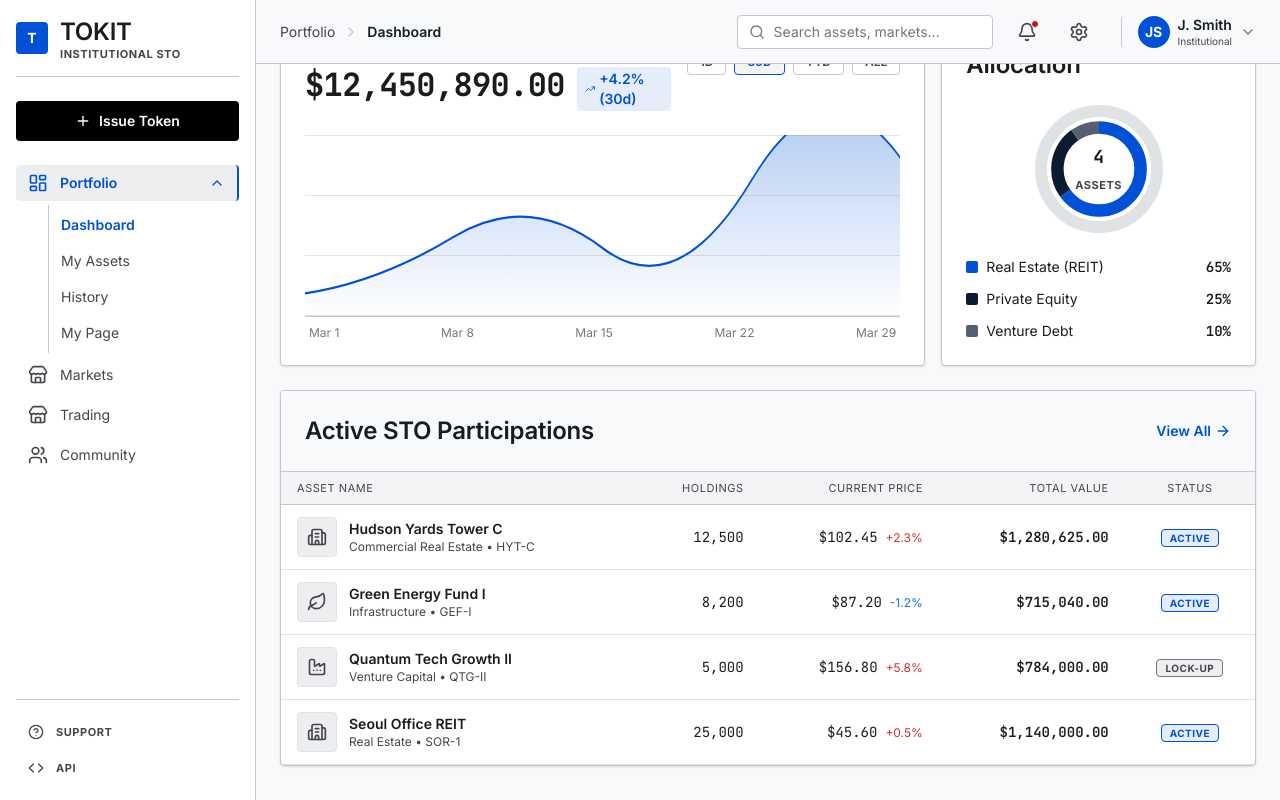
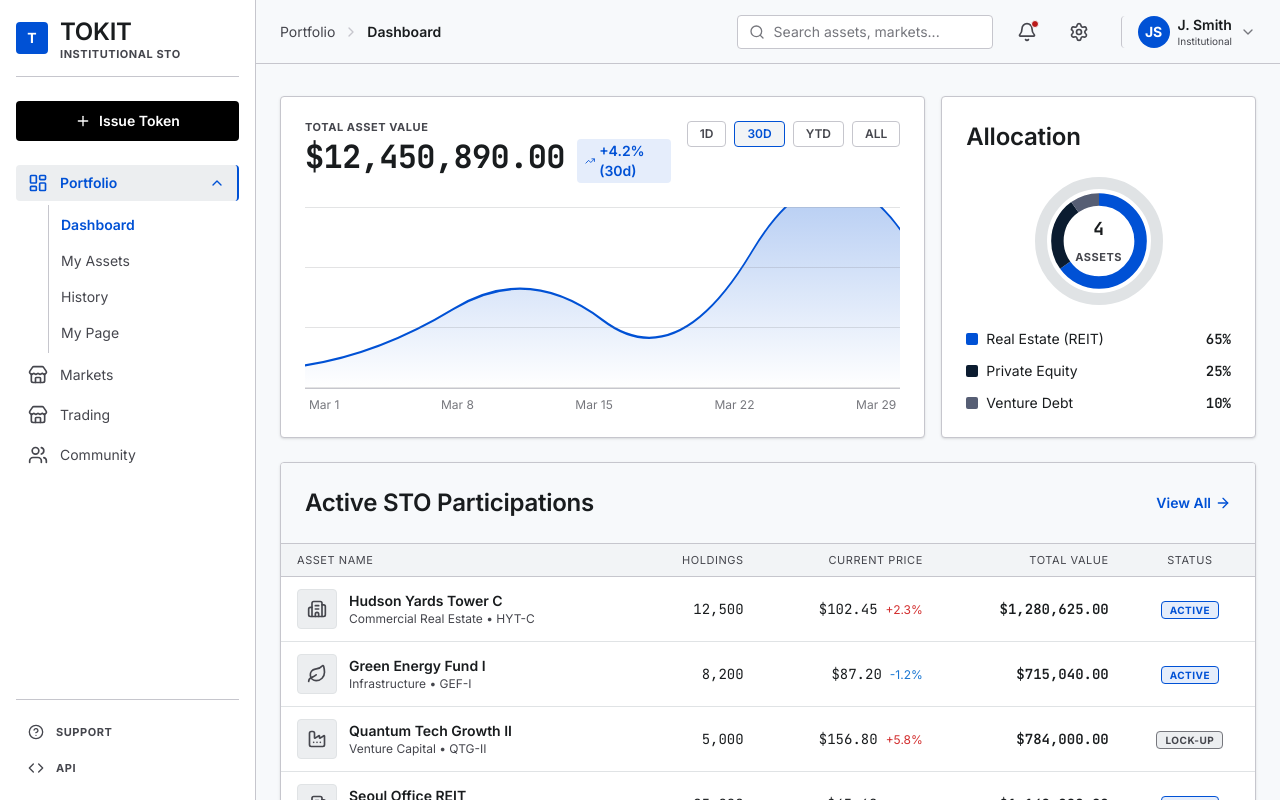
Before and after one commit to juhee77/Tokit, a Next.js app in the folder frontend/: page / in a window 1280 px wide. Built offline with nearby package versions, Linux system fonts and the light colour scheme.

Commit message:
fix(frontend): resolve top navigation bar overlap by adjusting global layout padding

```diff
--- a/frontend/src/app/layout.tsx
+++ b/frontend/src/app/layout.tsx
@@ -45,7 +45,7 @@ export default function RootLayout({
           <Sidebar />
           <div className="flex-1 flex flex-col md:ml-64 min-w-0">
             <TopNav />
-            <main className="flex-1 overflow-y-auto bg-background pt-16 p-4 md:p-6">
+            <main className="flex-1 overflow-y-auto bg-background pt-20 md:pt-24 pb-4 px-4 md:pb-6 md:px-6">
               {children}
             </main>
           </div>
```
